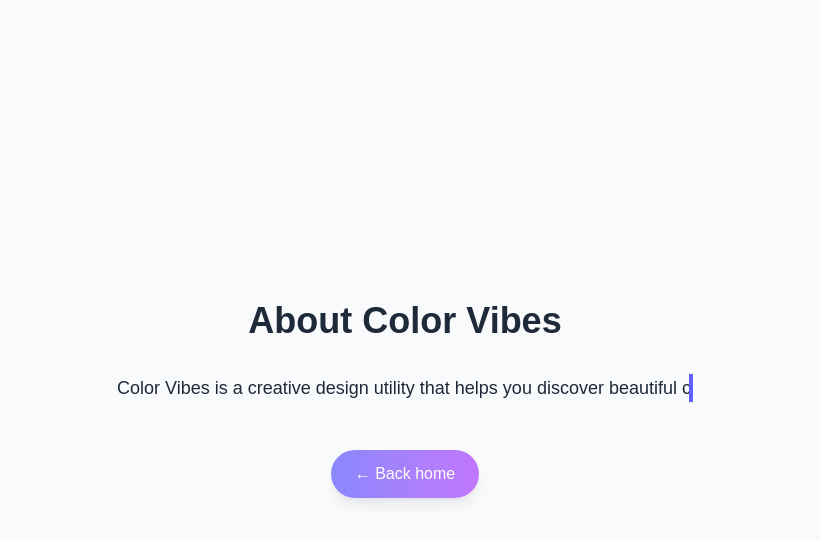
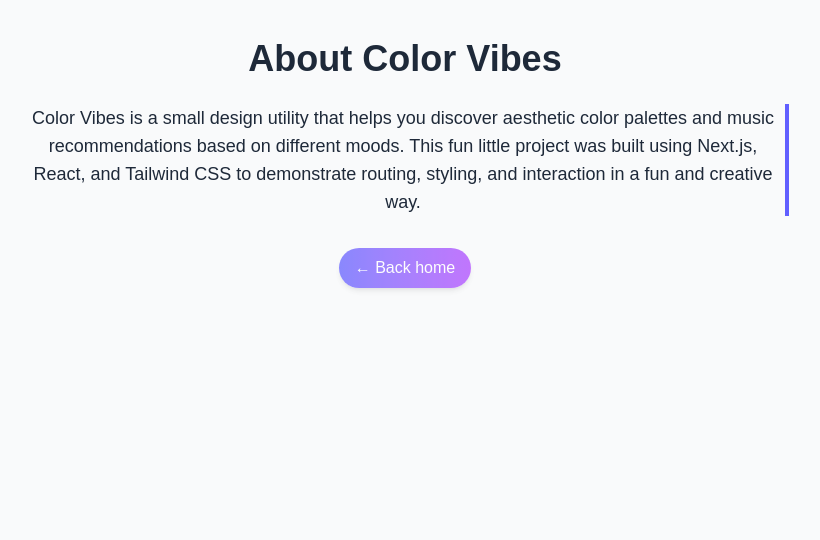
Before and after one commit to tanvikudari/color-vibes, a Next.js app: page /about in a window 1280 px wide. Shown: the top 540 px of the page, without its empty margins (235-1055 px from the left). Built offline with nearby package versions, Linux system fonts and the light colour scheme.

Commit message:
im gonna lose it

```diff
--- a/pages/about.js
+++ b/pages/about.js
@@ -1,28 +1,27 @@
-// /pages/about.js
 export default function About() {
   return (
-    <main className="min-h-screen bg-gray-50 p-10 text-center text-gray-800 flex flex-col items-center justify-center animate-fade-in">
-      <h1 className="text-4xl font-bold mb-8 animate-bounce">About Color Vibes</h1>
-      <p className="max-w-xl mx-auto mb-12 text-lg animate-typing overflow-hidden whitespace-nowrap border-r-4 border-indigo-500 pr-1">
-        Color Vibes is a creative design utility that helps you discover beautiful color palettes and personalized music recommendations based on your mood. This project was built with Next.js, React, and Tailwind CSS, it showcases the power of routing, styling, and smooth interactions wrapped in a fun, engaging experience.
+    <main className="min-h-screen bg-gray-50 p-10 text-center text-gray-800 animate-fade-in">
+      <h1 className="text-4xl font-bold mb-6 animate-bounce">About Color Vibes</h1>
+      <p
+        className="max-w-3xl mx-auto mb-8 text-lg relative overflow-hidden border-r-4 border-indigo-500"
+        style={{
+          animation: 'typing 8s steps(80, end) forwards',
+          whiteSpace: 'normal',
+          wordWrap: 'break-word',
+        }}
+      >
+        Color Vibes is a small design utility that helps you discover aesthetic color palettes and music recommendations based on different moods. This fun little project was built using Next.js, React, and Tailwind CSS to demonstrate routing, styling, and interaction in a fun and creative way.
       </p>
       <a href="/">
-        <button className="bg-gradient-to-r from-indigo-500 to-purple-500 text-white px-6 py-3 rounded-full hover:from-indigo-600 hover:to-purple-600 transition transform hover:scale-110 animate-pulse shadow-lg">
+        <button className="bg-gradient-to-r from-indigo-500 to-purple-500 text-white px-4 py-2 rounded-full hover:from-indigo-600 hover:to-purple-600 transition transform hover:scale-105 animate-pulse shadow-md">
           ← Back home
         </button>
       </a>
 
       <style jsx>{`
         @keyframes typing {
-          from {
-            width: 0;
-          }
-          to {
-            width: 100%;
-          }
-        }
-        .animate-typing {
-          animation: typing 4s steps(40, end) forwards;
+          from { width: 0; }
+          to { width: 100%; }
         }
       `}</style>
     </main>
```
